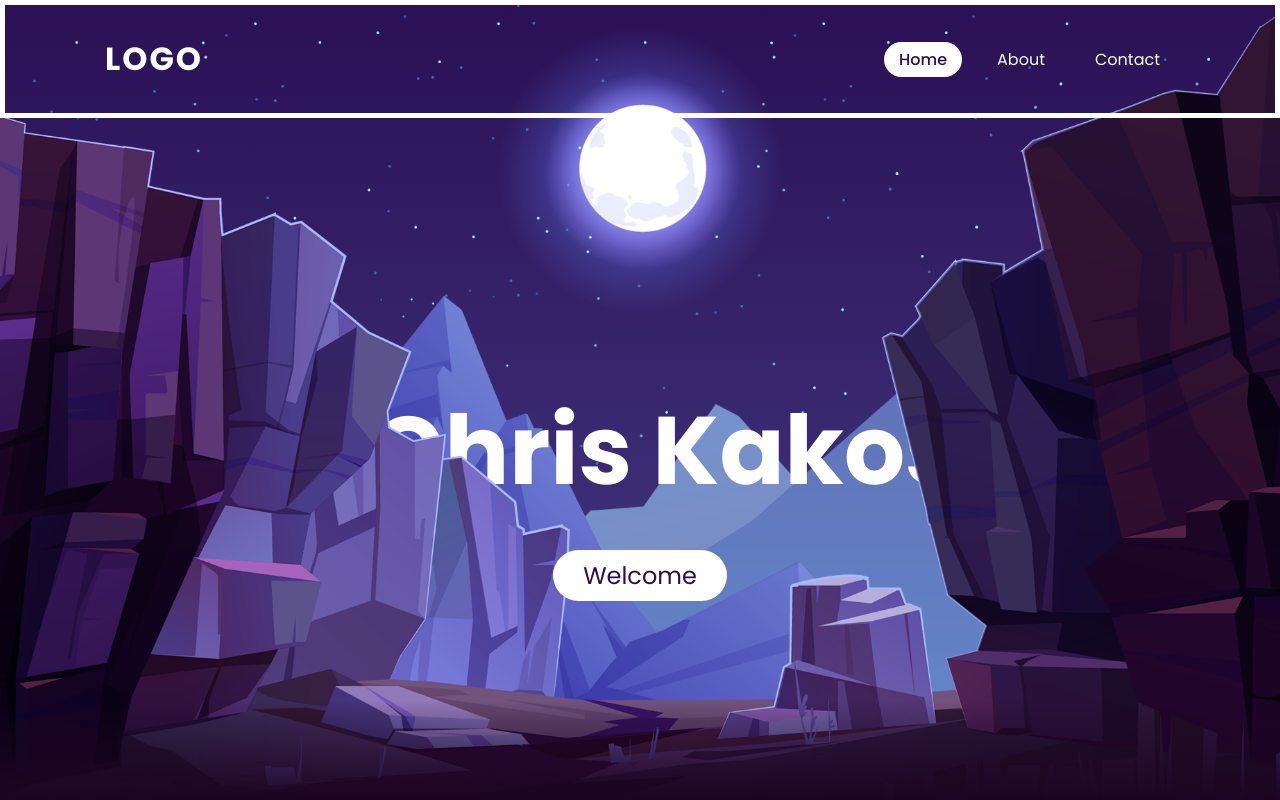
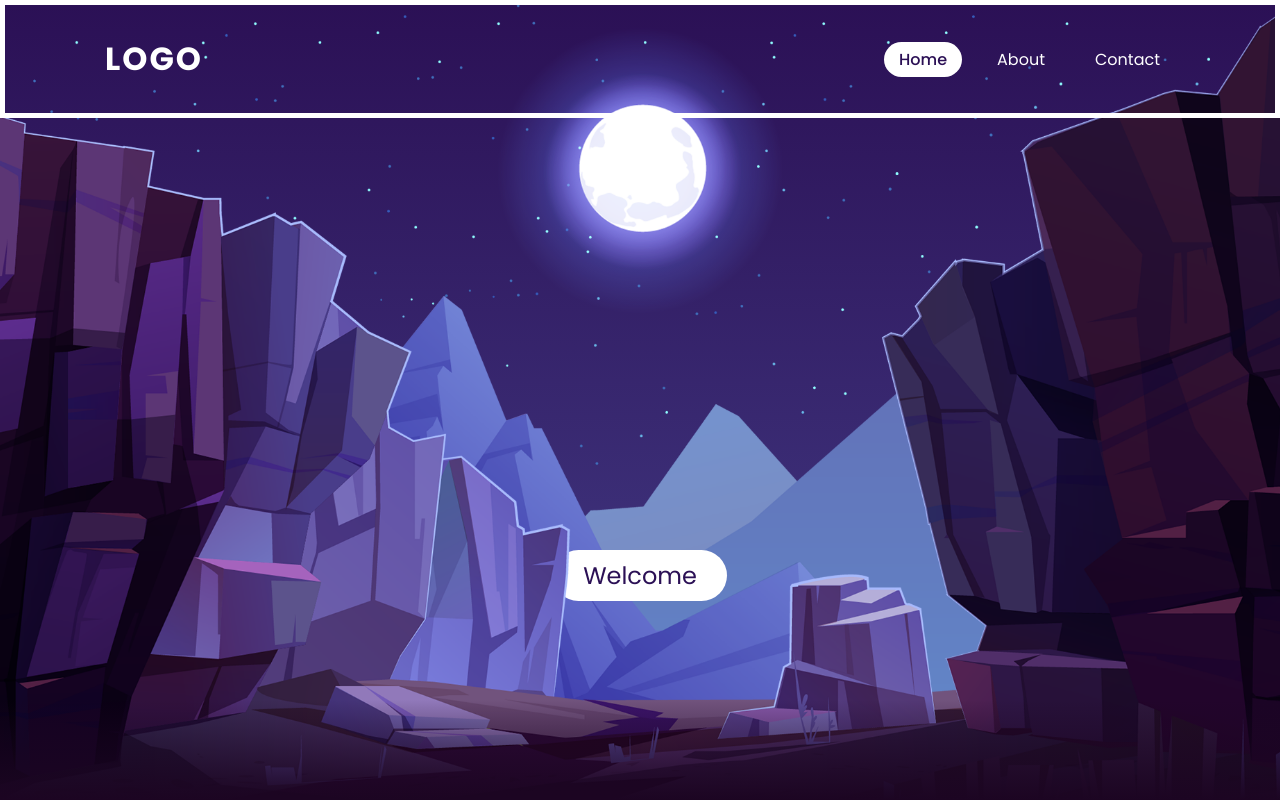
Before and after one commit to ch2isk4kos/landing-with-parallex-scrolling, a plain HTML site: page index.html in a window 1280 px wide. Shown: the top 800 px of the page. Drawn offline with Linux system fonts and the light colour scheme.

Commit message:
hide section overflow to prevent button from rendering after landing section

```diff
--- a/style.css
+++ b/style.css
@@ -65,6 +65,7 @@ section {
   display: flex;
   justify-content: center;
   align-items: center;
+  overflow: hidden;
 }
 section::before {
   content: "";
@@ -89,9 +90,7 @@ section img#moon {
 }
 section h2#name {
   position: absolute;
-  /* margin-left: 950px; */
-  /* margin-left: 125px; */
-  margin-left: 50px;
+  right: -375px;
   white-space: nowrap;
   font-size: 7.5vw;
   transform: translateY(50px);
@@ -109,7 +108,7 @@ section a#btn {
   text-decoration: none;
   font-size: 1.5em;
   transform: translateY(175px);
-  z-index: 10000;
+  z-index: 100;
   color: #2b1055;
   background: #fff;
 }
```
